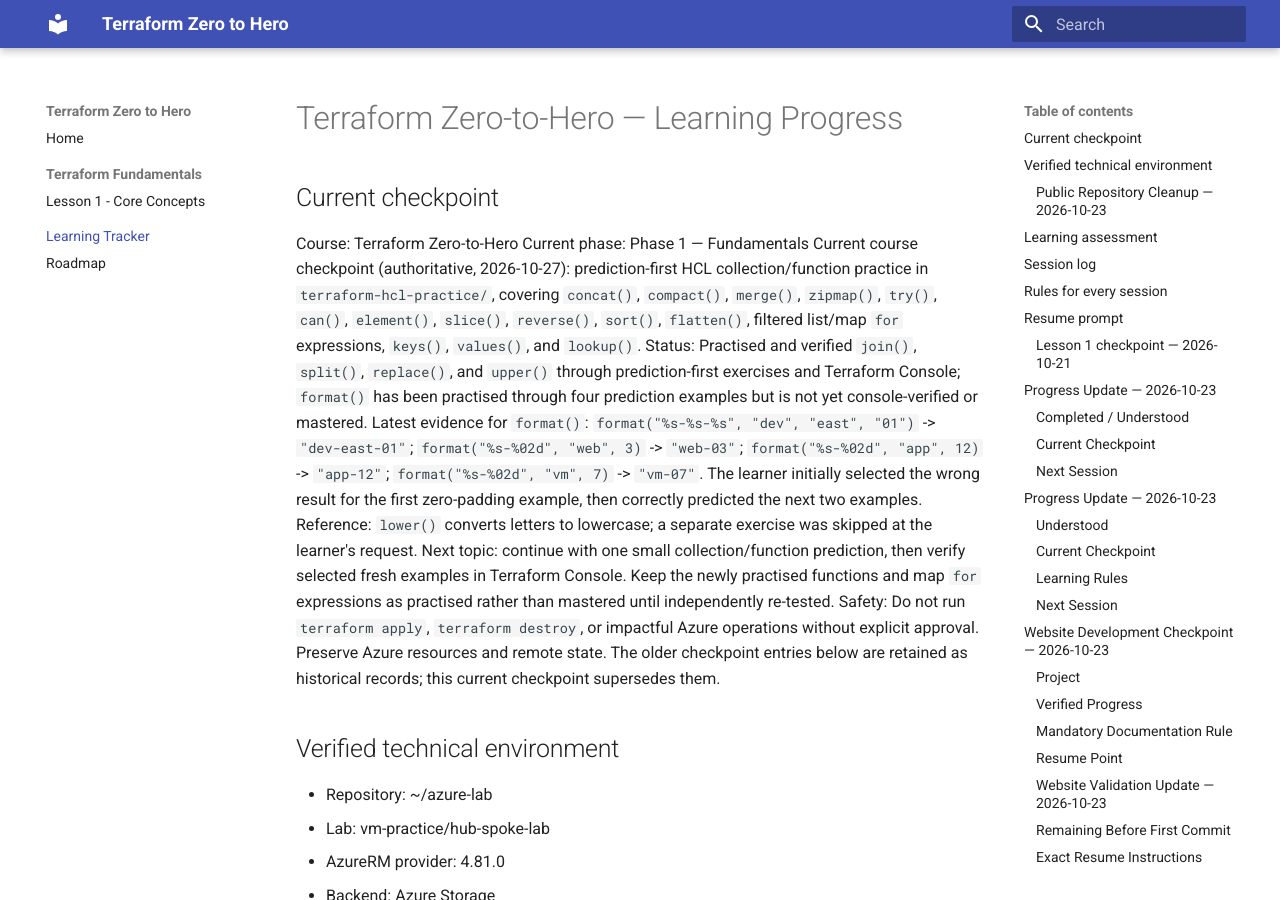
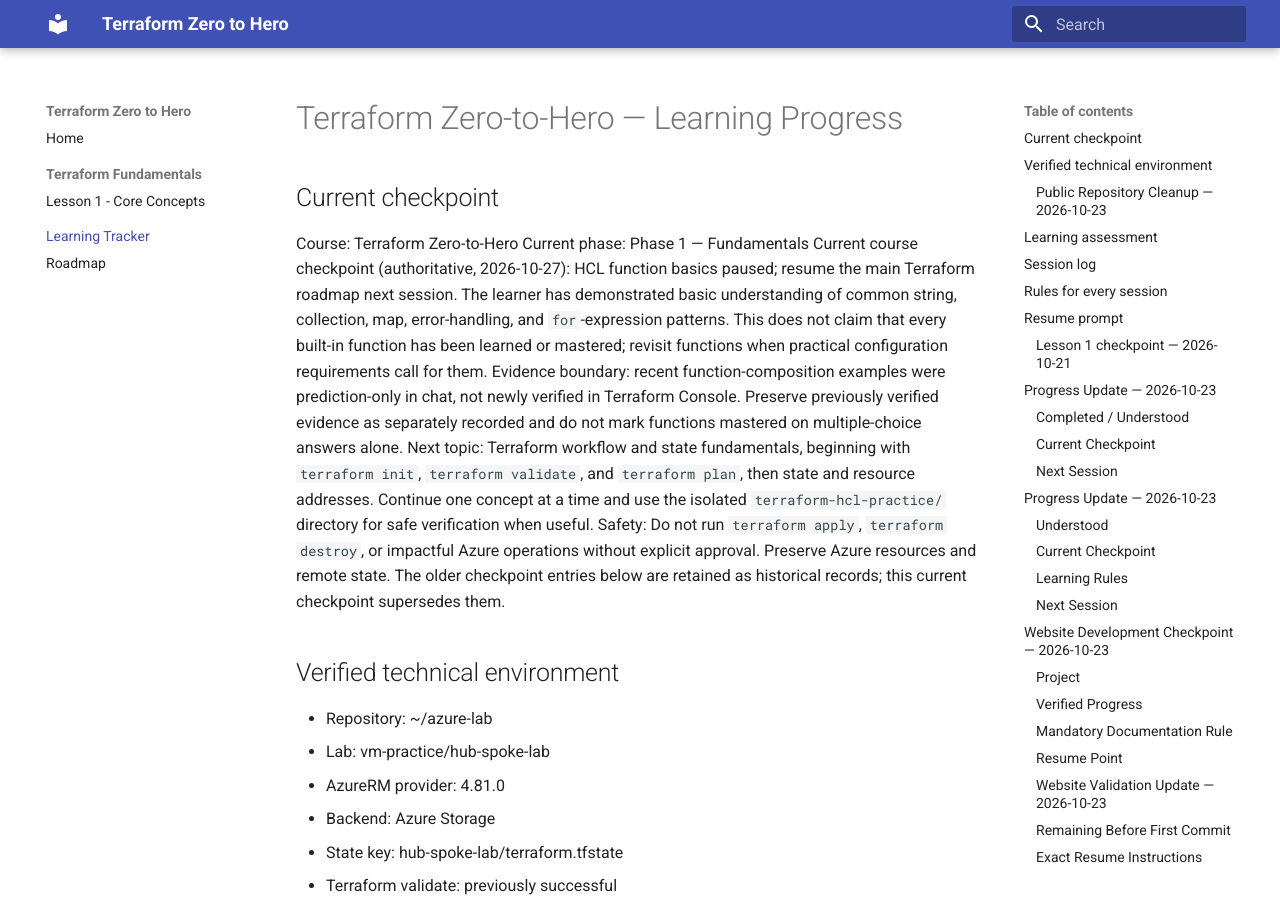
Before and after one commit to pshewale-dev/terraform-azure-lab, an MkDocs documentation site: the page built from docs/LEARNING-PROGRESS.md, in a window 1280 px wide and 900 px high. Built offline with MkDocs 1.6.1 and Material for MkDocs 9.7.7, drawn with Linux system fonts in a browser that asks for light colours.

Commit message:
docs: align current checkpoint with main Terraform roadmap

```diff
--- a/docs/LEARNING-PROGRESS.md
+++ b/docs/LEARNING-PROGRESS.md
@@ -3,11 +3,9 @@
 ## Current checkpoint
 Course: Terraform Zero-to-Hero
 Current phase: Phase 1 — Fundamentals
-Current course checkpoint (authoritative, 2026-10-27): prediction-first HCL collection/function practice in `terraform-hcl-practice/`, covering `concat()`, `compact()`, `merge()`, `zipmap()`, `try()`, `can()`, `element()`, `slice()`, `reverse()`, `sort()`, `flatten()`, filtered list/map `for` expressions, `keys()`, `values()`, and `lookup()`.
-Status: Practised and verified `join()`, `split()`, `replace()`, and `upper()` through prediction-first exercises and Terraform Console; `format()` has been practised through four prediction examples but is not yet console-verified or mastered.
-Latest evidence for `format()`: `format("%s-%s-%s", "dev", "east", "01")` -> `"dev-east-01"`; `format("%s-%02d", "web", 3)` -> `"web-03"`; `format("%s-%02d", "app", 12)` -> `"app-12"`; `format("%s-%02d", "vm", 7)` -> `"vm-07"`. The learner initially selected the wrong result for the first zero-padding example, then correctly predicted the next two examples.
-Reference: `lower()` converts letters to lowercase; a separate exercise was skipped at the learner's request.
-Next topic: continue with one small collection/function prediction, then verify selected fresh examples in Terraform Console. Keep the newly practised functions and map `for` expressions as practised rather than mastered until independently re-tested.
+Current course checkpoint (authoritative, 2026-10-27): HCL function basics paused; resume the main Terraform roadmap next session. The learner has demonstrated basic understanding of common string, collection, map, error-handling, and `for`-expression patterns. This does not claim that every built-in function has been learned or mastered; revisit functions when practical configuration requirements call for them.
+Evidence boundary: recent function-composition examples were prediction-only in chat, not newly verified in Terraform Console. Preserve previously verified evidence as separately recorded and do not mark functions mastered on multiple-choice answers alone.
+Next topic: Terraform workflow and state fundamentals, beginning with `terraform init`, `terraform validate`, and `terraform plan`, then state and resource addresses. Continue one concept at a time and use the isolated `terraform-hcl-practice/` directory for safe verification when useful.
 Safety: Do not run `terraform apply`, `terraform destroy`, or impactful Azure operations without explicit approval. Preserve Azure resources and remote state.
 The older checkpoint entries below are retained as historical records; this current checkpoint supersedes them.
 
```
